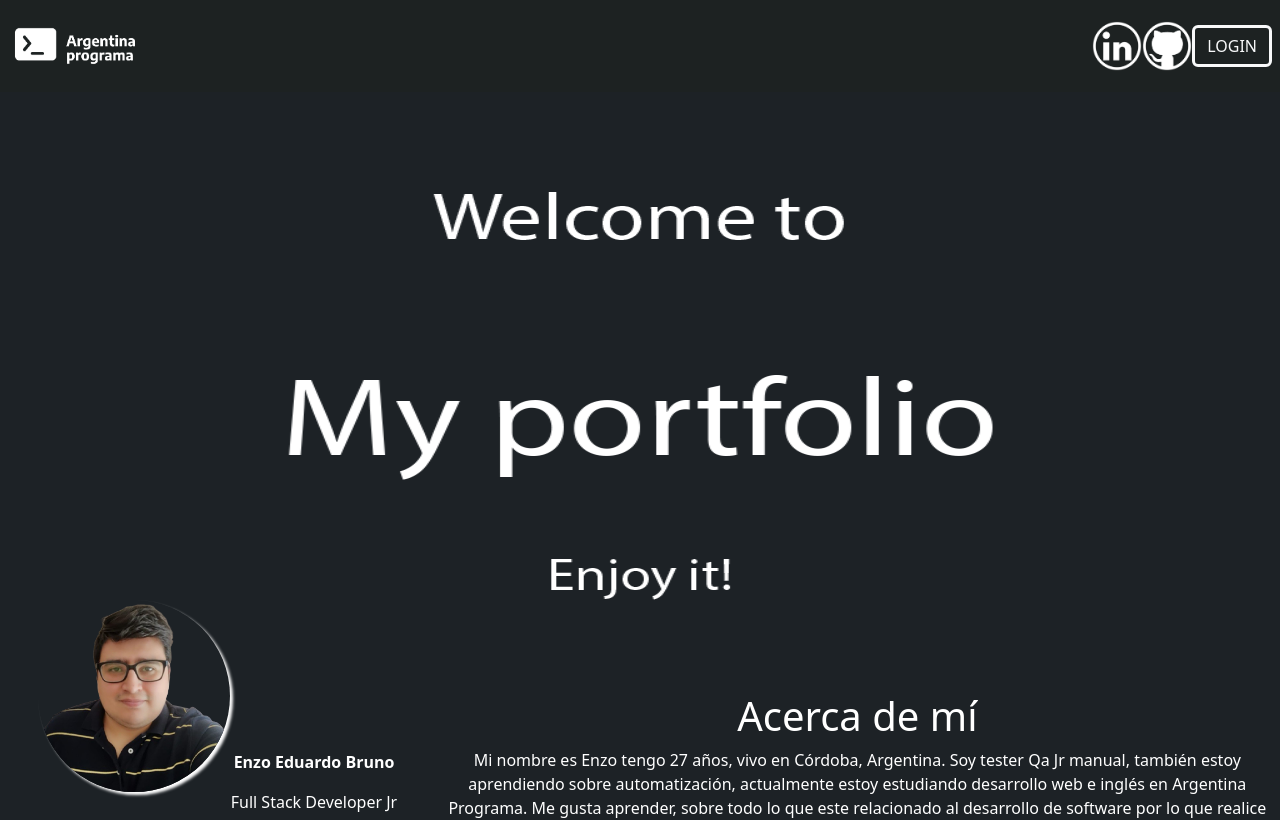
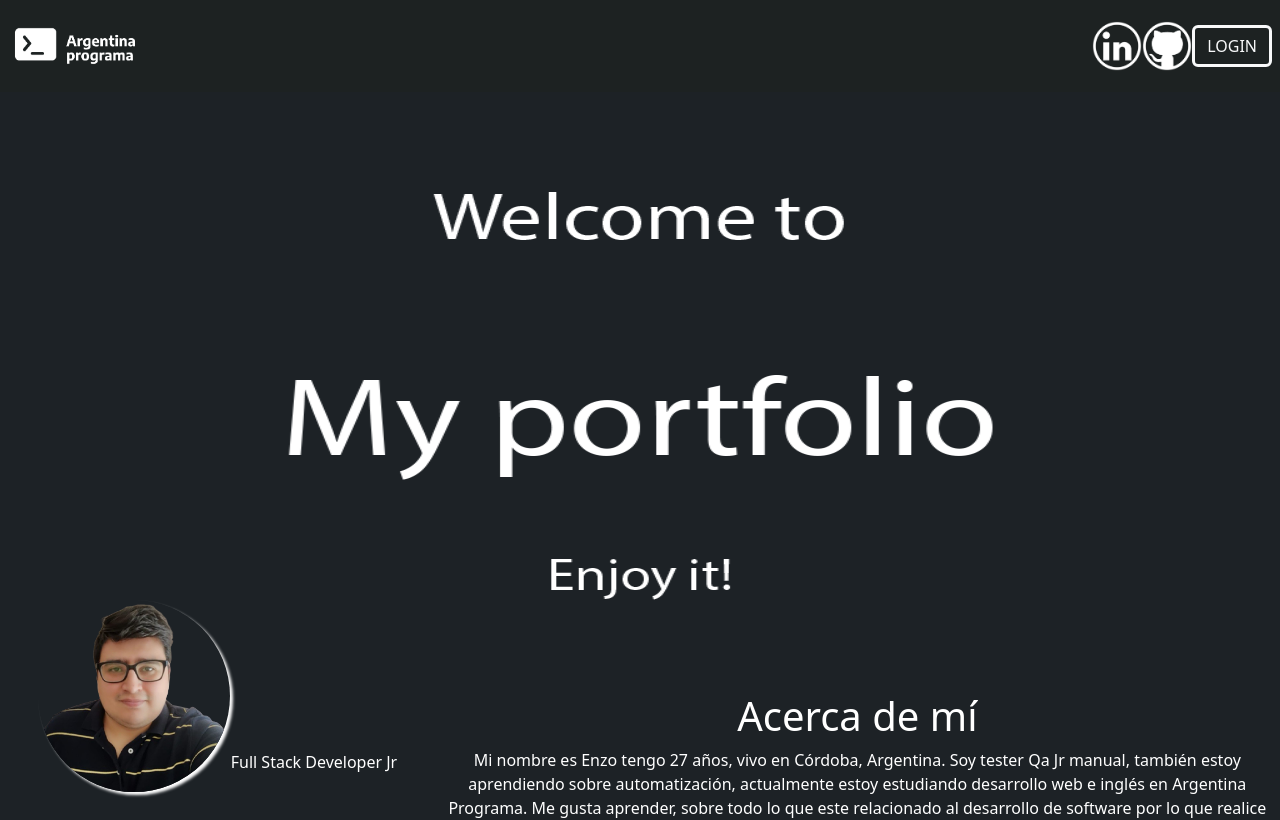
Before and after one commit to EnzoEduardoBruno/FrontEnd, an Angular app: page / in a window 1280 px wide. Shown: the top 820 px of the page. Built offline with nearby package versions, Linux system fonts and the light colour scheme; no server answers; what ng-circle-progress would draw is missing.

Commit message:
Se implementa nombre y apellido al frontend

```diff
--- a/src/app/app.module.ts
+++ b/src/app/app.module.ts
@@ -12,6 +12,7 @@ import { NgCircleProgressModule } from 'ng-circle-progress';
 import { HysComponent } from './components/hys/hys.component';
 import { ProyectoComponent } from './components/proyecto/proyecto.component';
 import { FooterComponent } from './components/footer/footer.component';
+import { HttpClient, HttpClientModule } from '@angular/common/http';
 
 @NgModule({
   declarations: [
@@ -28,7 +29,8 @@ import { FooterComponent } from './components/footer/footer.component';
   ],
   imports: [
     BrowserModule,
-    NgCircleProgressModule.forRoot({})
+    NgCircleProgressModule.forRoot({}),
+    HttpClientModule
   ],
   providers: [],
   bootstrap: [AppComponent]
--- a/src/app/components/acerca-de/acerca-de.component.html
+++ b/src/app/components/acerca-de/acerca-de.component.html
@@ -3,7 +3,7 @@
     <img src="../../../assets/perfilPhoto.png" class="img-fluid" id="fotodeperfil">
   </div>
   <div class="col-xs-12 col-sm-2 col-md-2 col-lg-2">
-    <p id="nombre">Enzo Eduardo Bruno</p>
+    <p id="nombre">{{persona.nombre}} {{persona.apellido}}</p>
     <p>Full Stack Developer Jr</p>
   </div>
   <div class="col-xs-12 col-sm-8 col-md-8 col-lg-8">
--- a/src/app/components/acerca-de/acerca-de.component.ts
+++ b/src/app/components/acerca-de/acerca-de.component.ts
@@ -1,4 +1,6 @@
 import { Component, OnInit } from '@angular/core';
+import { persona } from 'src/app/model/persona.model';
+import { PersonaService } from 'src/app/service/persona.service';
 
 @Component({
   selector: 'app-acerca-de',
@@ -6,10 +8,12 @@ import { Component, OnInit } from '@angular/core';
   styleUrls: ['./acerca-de.component.css']
 })
 export class AcercaDeComponent implements OnInit {
+  persona: persona = new persona("","","");
 
-  constructor() { }
+  constructor(public personaService: PersonaService) { }
 
   ngOnInit(): void {
+    this.personaService.getPersona().subscribe(data => {this.persona = data})
   }
 
 }
--- /dev/null
+++ b/src/app/model/persona.model.ts
@@ -0,0 +1,12 @@
+export class persona{
+    id?: number;
+    nombre: String;
+    apellido: String;
+    img: String;
+
+    constructor(nombre: String, apellido: String, img: String){
+        this.nombre = nombre;
+        this.apellido = apellido;
+        this.img = img;
+    }
+}
--- /dev/null
+++ b/src/app/service/persona.service.ts
@@ -0,0 +1,18 @@
+import { HttpClient } from '@angular/common/http';
+import { Injectable } from '@angular/core';
+import { Observable } from 'rxjs';
+import { persona } from '../model/persona.model';
+
+@Injectable({
+  providedIn: 'root'
+})
+export class PersonaService {
+  URL = 'http://localhost:8080/personas/';
+
+  constructor(private http: HttpClient) { }
+
+  public getPersona(): Observable<persona>{
+    return this.http.get<persona>(this.URL+'traer/perfil');
+
+  }
+}
```
Also changed, not shown: 1 other file (tests, documents, lock files or other folders).
